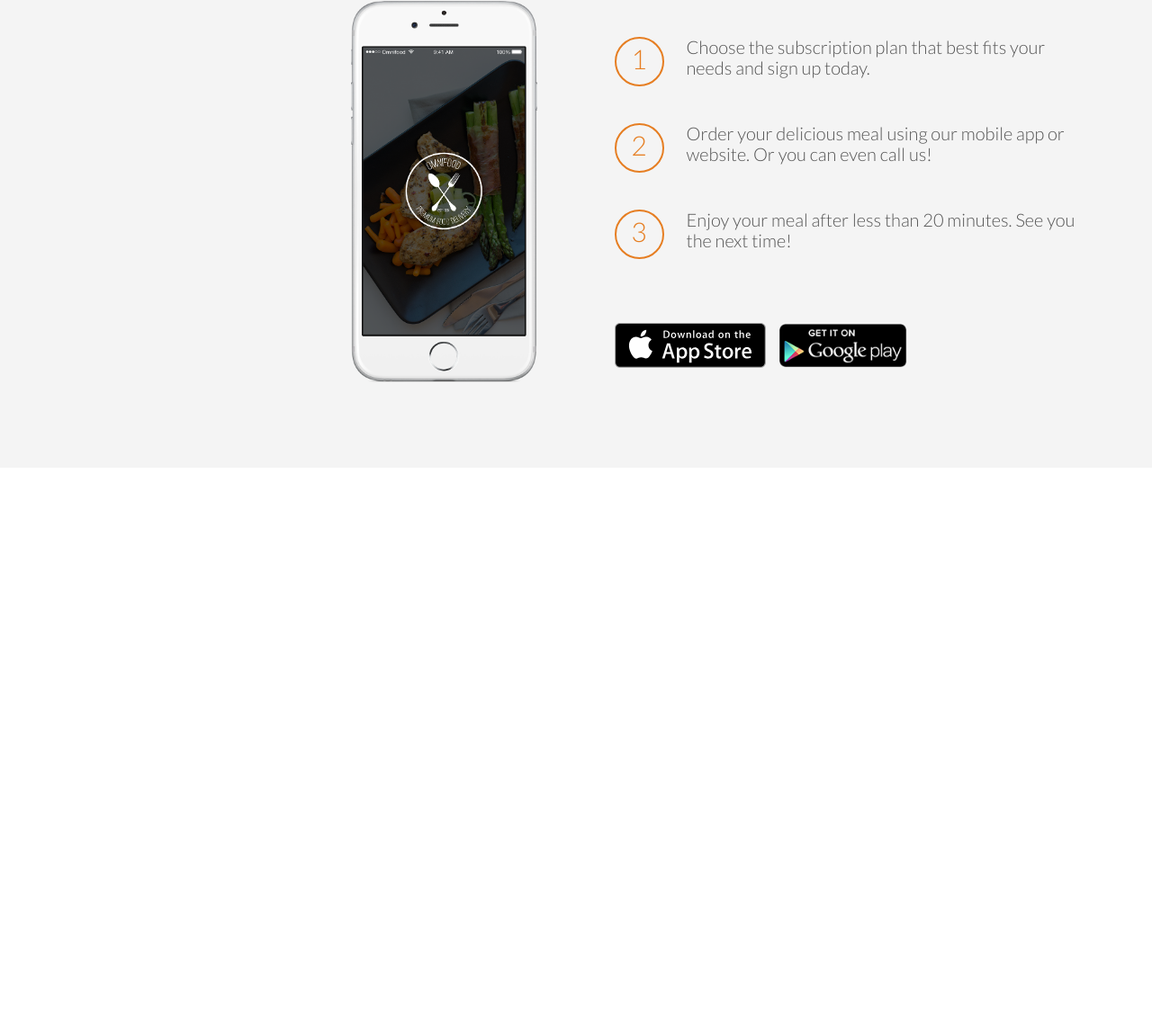
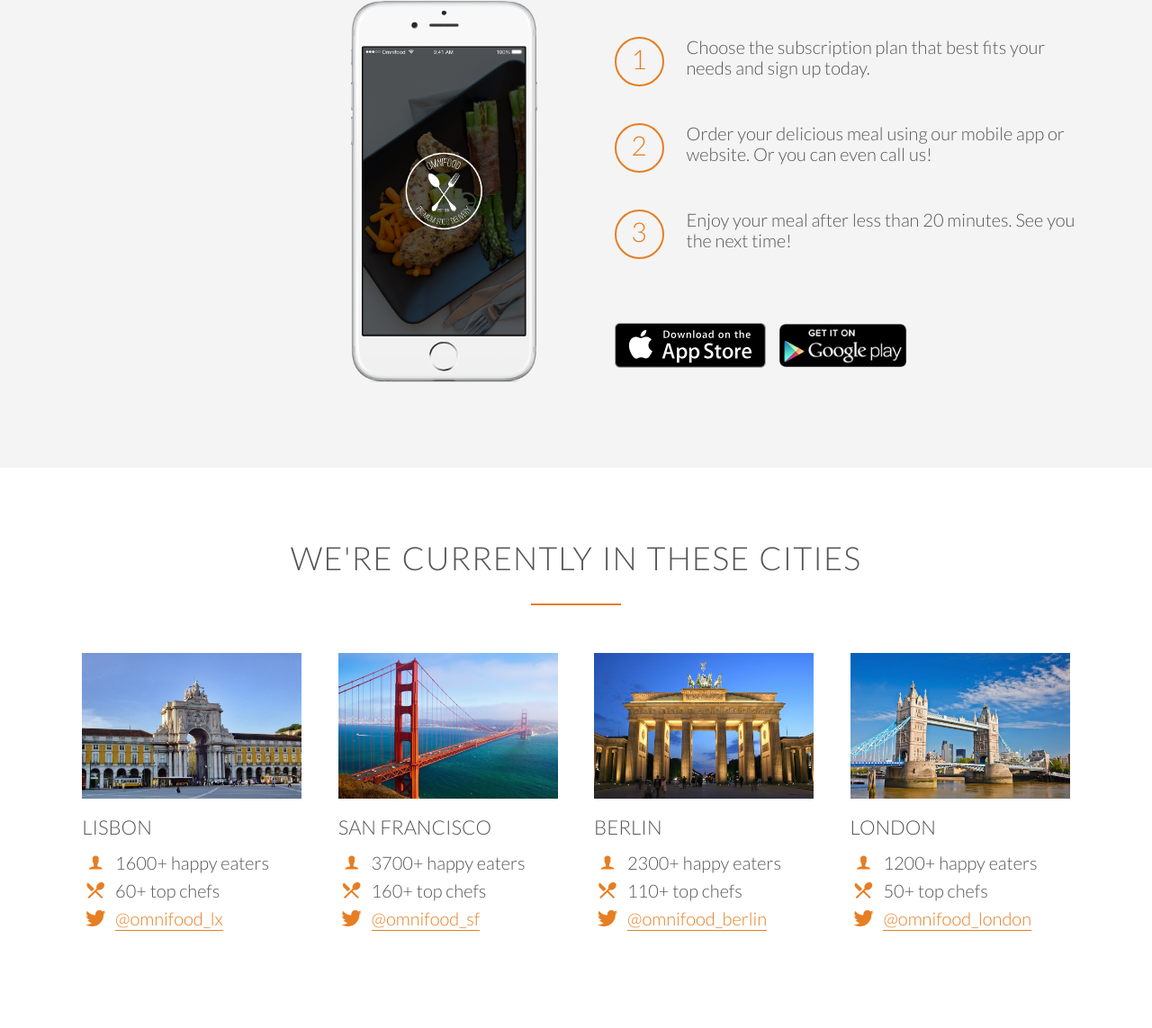
Before and after one commit to SterlingHoughton/omnifood, a plain HTML site: page index.html in a window 1280 px wide. Shown: the part 2210-3353 px from the top of the page at 90% size. Before the commit the page ends 2730 px from the top, so only its background shows below. Drawn offline with Linux system fonts and the light colour scheme; files whose address does not match are found by name.

Commit message:
Create cities section, style cities section, remove border on app buttons in how it works section

```diff
--- a/index.html
+++ b/index.html
@@ -142,5 +142,77 @@
 			</div>
 		</div>
 	</section>
+
+	<section class="section-cities">
+		<div class="row">
+			<h2>We're currently in these cities</h2>
+		</div>
+		<div class="row">
+			<div class="col span-1-of-4 box">
+				<img src="src/img/lisbon-3.jpg" alt="Lisbon">
+				<h3>Lisbon</h3>
+				<div class="city-feature">
+					<i class="ion-ios-person icon-small"></i>
+					1600+ happy eaters
+				</div>
+				<div class="city-feature">
+					<i class="ion-android-restaurant icon-small"></i>
+					60+ top chefs
+				</div>
+				<div class="city-feature">
+					<i class="ion-social-twitter icon-small"></i>
+					<a href="#">@omnifood_lx</a>
+				</div>
+			</div>
+			<div class="col span-1-of-4 box">
+				<img src="src/img/san-francisco.jpg" alt="San Francisco">
+				<h3>San Francisco</h3>
+				<div class="city-feature">
+					<i class="ion-ios-person icon-small"></i>
+					3700+ happy eaters
+				</div>
+				<div class="city-feature">
+					<i class="ion-android-restaurant icon-small"></i>
+					160+ top chefs
+				</div>
+				<div class="city-feature">
+					<i class="ion-social-twitter icon-small"></i>
+					<a href="#">@omnifood_sf</a>
+				</div>
+			</div>
+			<div class="col span-1-of-4 box">
+				<img src="src/img/berlin.jpg" alt="Berlin">
+				<h3>Berlin</h3>
+				<div class="city-feature">
+					<i class="ion-ios-person icon-small"></i>
+					2300+ happy eaters
+				</div>
+				<div class="city-feature">
+					<i class="ion-android-restaurant icon-small"></i>
+					110+ top chefs
+				</div>
+				<div class="city-feature">
+					<i class="ion-social-twitter icon-small"></i>
+					<a href="#">@omnifood_berlin</a>
+				</div>
+			</div>
+			<div class="col span-1-of-4 box">
+				<img src="src/img/london.jpg" alt="London">
+				<h3>London</h3>
+				<div class="city-feature">
+					<i class="ion-ios-person icon-small"></i>
+					1200+ happy eaters
+				</div>
+				<div class="city-feature">
+					<i class="ion-android-restaurant icon-small"></i>
+					50+ top chefs
+				</div>
+				<div class="city-feature">
+					<i class="ion-social-twitter icon-small"></i>
+					<a href="#">@omnifood_london</a>
+				</div>
+			</div>
+		</div>
+	</section>
 </body>
 </html>
--- a/src/css/style.css
+++ b/src/css/style.css
@@ -97,6 +97,38 @@ h3 {
 	color: #e67e22;
 	margin-bottom: 10px;
 	text-align: center;
+}
+
+.icon-small {
+	display: inline-block;
+	width: 30px;
+	text-align: center;
+	color: #e67e22;
+	font-size: 120%;
+	margin-right: 3px;
+
+	/* How to align text and icons*/
+	line-height: 120%;
+	vertical-align: middle;
+	margin-top: -5px;
+
+}
+
+/* LINKS */
+
+a:link,
+a:visited {
+	color: #e67e22;
+	text-decoration: none;
+	padding-bottom: 1px;
+	border-bottom: 1px solid #e67e22;
+	transition: border-bottom 0.2s, color 0.2s;
+}
+
+a:hover,
+a:active {
+	color: #555;
+	border-bottom: 1px solid transparent;
 }
 
 /* BUTTONS */
@@ -284,3 +316,20 @@ header {
 	width: auto;
 	margin-right: 10px;
 }
+
+.btn-app:link,
+.btn-app:visited {
+	border: 0;
+}
+
+/* CITIES SECTION */
+
+.box img {
+	width: 100%;
+	height: auto;
+	margin-bottom: 15px;
+}
+
+.city-feature {
+	margin-bottom: 5px;
+}
```
